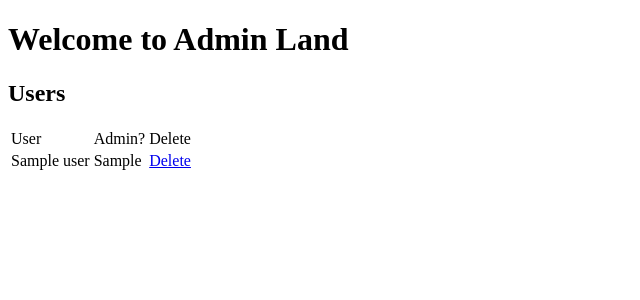
After one commit to tfmertz/MessageBoard, a PHP site: template views/users.twig in a window 1280 px wide. The commit adds this page. Shown: the top 300 px of the page, without its empty margins (0-640 px from the left). Run offline with PHP 8.4, Linux system fonts and the light colour scheme; the template is opened without the code that fills it: most values are stand-ins (such as "Sample title", 1, 10 or a date in 2020); some libraries are stand-ins or nearby versions.

Commit message:
Add route to delete user, and view to list users for deletion

```diff
--- /dev/null
+++ b/views/users.twig
@@ -0,0 +1,31 @@
+<!DOCTYPE html>
+<html>
+  <head>
+    <meta charset="utf-8">
+    <title>Admin | Users</title>
+  </head>
+  <body>
+    <h1>Welcome to Admin Land</h1>
+
+    <h2>Users</h2>
+
+    <table>
+      <thead>
+        <tr>
+          <td>User</td>
+          <td>Admin?</td>
+          <td>Delete</td>
+        </tr>
+      </thead>
+      <tbody>
+        {% for user in users %}
+        <tr>
+          <td>{{ user.getName }}</td>
+          <td>{{ user.getIsAdmin }}</td>
+          <td><a href="/admin/users/{{ user.getId }}/delete">Delete</a></td>
+        </tr>
+        {% endfor %}
+      </tbody>
+    </table>
+  </body>
+</html>
```
Also changed, not shown: app/app.php (+23 -3 lines).
